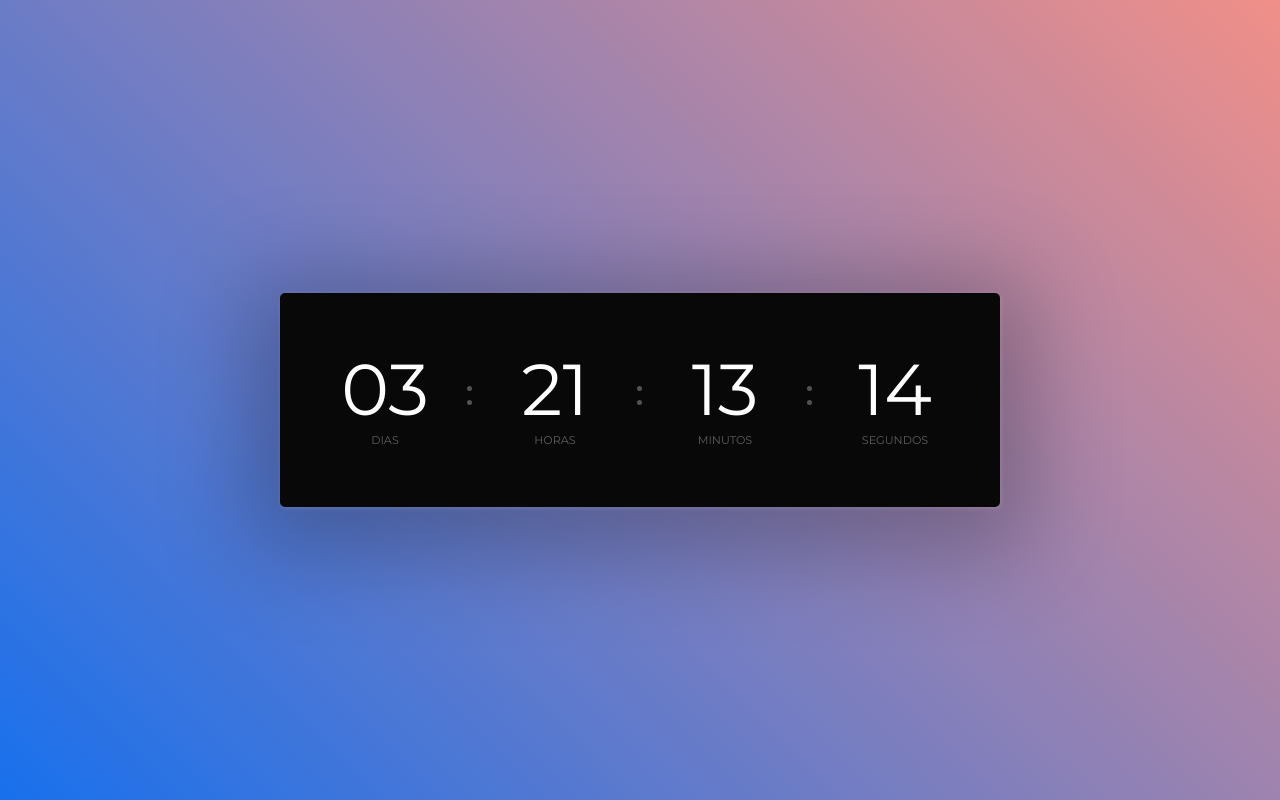
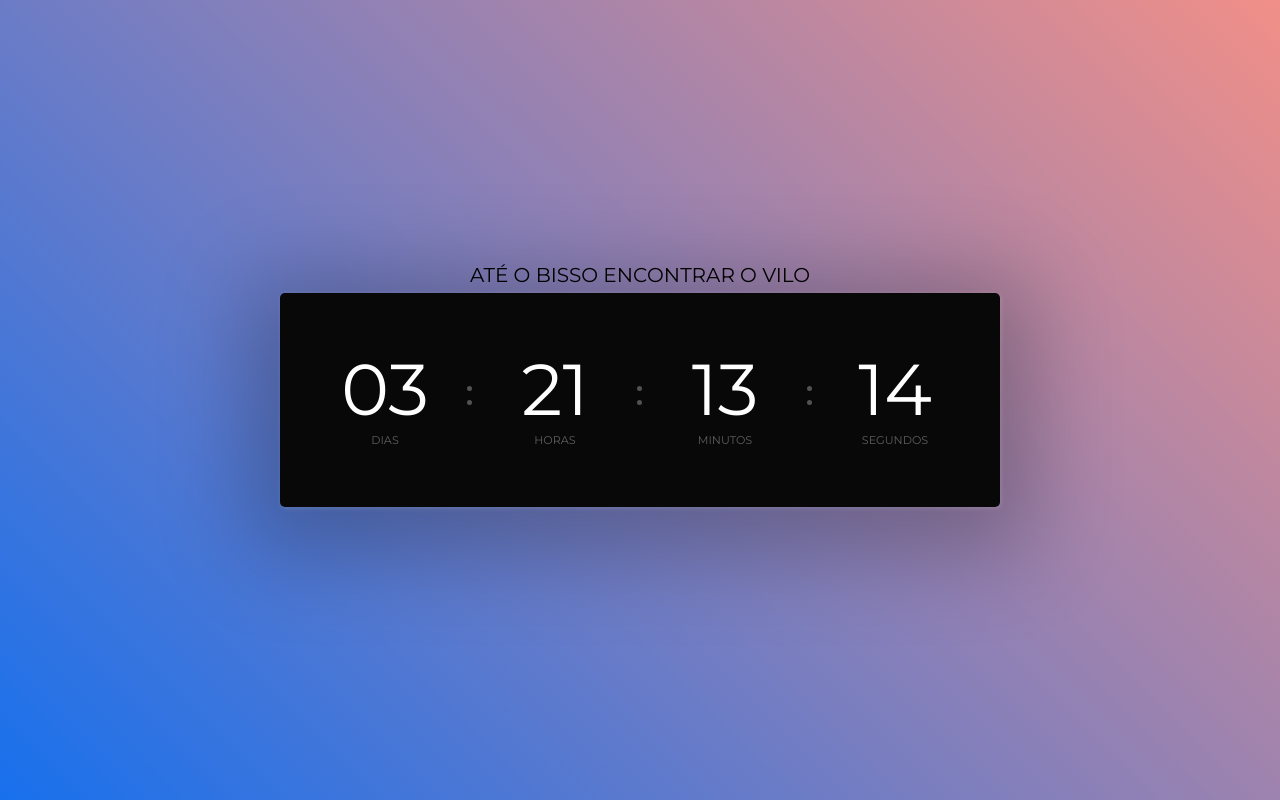
Before and after one commit to bsides/bilo-countdown, a Next.js app: page / in a window 1280 px wide. Built offline with nearby package versions, Linux system fonts and the light colour scheme.

Commit message:
Adiciona um pouco mais de sabor

```diff
--- a/pages/index.js
+++ b/pages/index.js
@@ -35,7 +35,10 @@ export default function Home() {
 
       <main className="grid justify-center items-center h-screen space-y-20">
         <div className="grid justify-center items-center h-screen space-y-20">
-          <div className="md:text-5xl lg:text-6xl xl:text-7xl 2xl:text-8xl clock-container">
+          <div className="md:text-5xl lg:text-6xl xl:text-7xl 2xl:text-8xl clock-container relative">
+            <div className="md:text-base lg:text-lg xl:text-xl 2xl:text-2xl text-black text-center uppercase absolute -top-8 left-0 w-full">
+              Até o Bisso encontrar o Vilo
+            </div>
             {Object.entries(duration).map((d) => {
               if (d[0] === 'years' || d[0] === 'months') return null
               const digit = ('' + d[1]).length === 1 ? '0' + d[1] : d[1]
```
